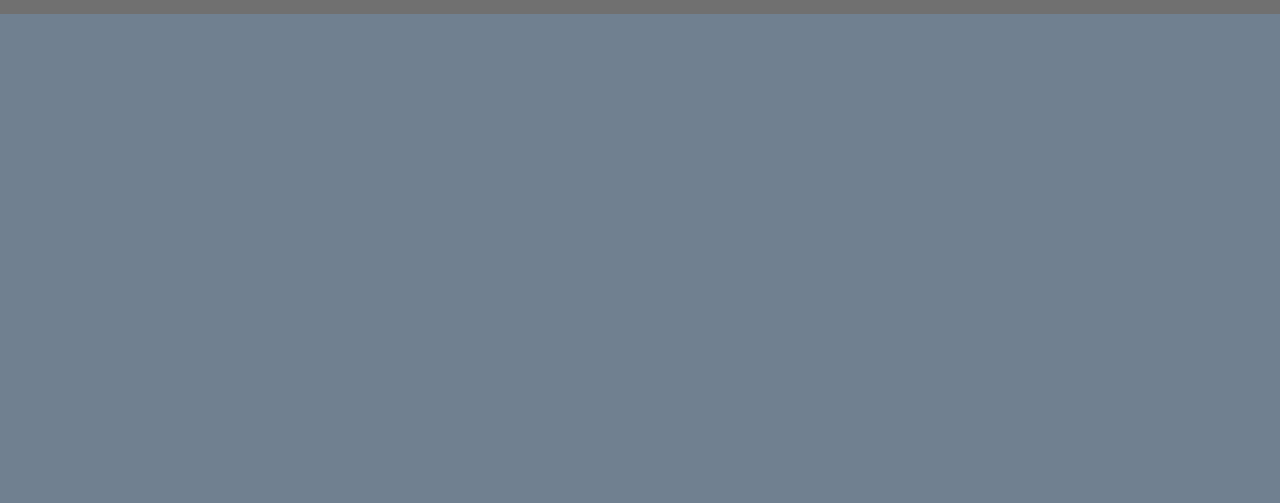
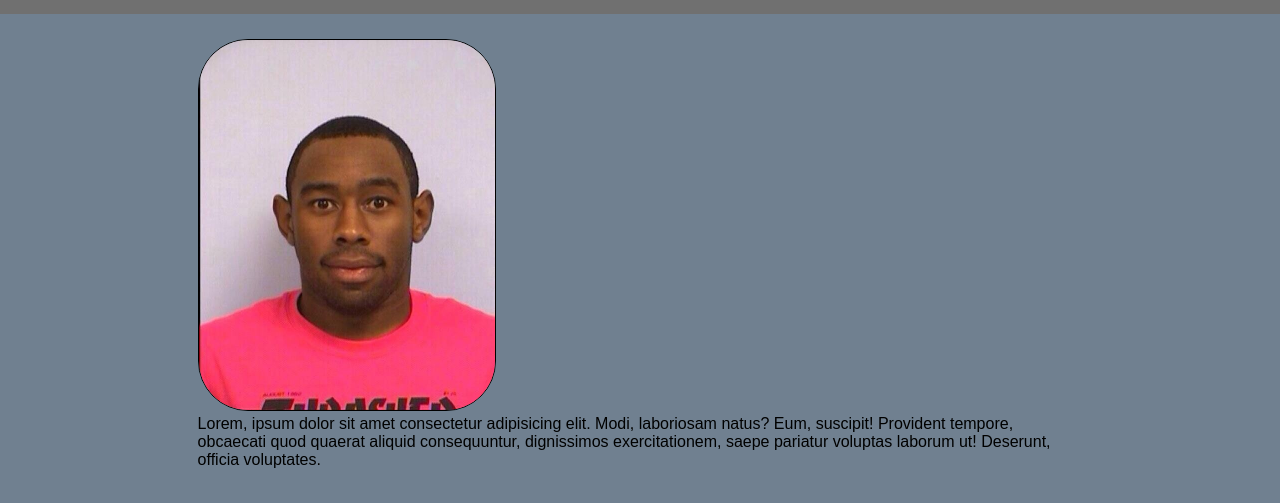
Before and after one commit to borsodi-koppany/IKTw_Projekt_2023, a plain HTML site: page index.html in a window 1280 px wide. Shown: the part 61-564 px from the top of the page. Drawn offline with Linux system fonts and the light colour scheme.

Commit message:
nincs kész, de haladunk

```diff
--- a/index.html
+++ b/index.html
@@ -5,15 +5,24 @@
     <meta name="viewport" content="width=device-width, initial-scale=1.0" />
     <title>Ken Block</title>
     <link rel="stylesheet" href="style.css" />
+    <link rel="icon" type="image/x-icon" href="Kepek/_previmg.ico">
     <script src="script.js" defer></script>
   </head>
   <body>
     <div class="navbar">
       <ul class="navbar-list">
-        <li class="navbar-item"><a href="" class="navbar-link">Élete</a></li>
+        <li class="navbar-item"><a href="#elete" class="navbar-link">Élete</a></li>
         <li class="navbar-item"><a href="" class="navbar-link">Autói</a></li>
         <li class="navbar-item"><a href="" class="navbar-link">Játék</a></li>
       </ul>
     </div>
+    <div id="elete">
+        <div class="kep">
+            <img src="Kepek/placeholder.jpg" alt="Ken Block" id="kep1">
+        </div>
+        <div class="szoveg">
+            Lorem, ipsum dolor sit amet consectetur adipisicing elit. Modi, laboriosam natus? Eum, suscipit! Provident tempore, obcaecati quod quaerat aliquid consequuntur, dignissimos exercitationem, saepe pariatur voluptas laborum ut! Deserunt, officia voluptates.
+        </div>
+    </div>
   </body>
 </html>
--- a/style.css
+++ b/style.css
@@ -36,3 +36,20 @@ body {
     background-color: rgb(121, 180, 32);
     transition: 0.5s;
 }
+
+#elete{
+    width: 70%;
+    margin: 0 auto;
+    margin-top: 100px;
+}
+
+#kep1 {
+    border-radius: 50px;
+    width: 296px;
+    height: 370px;
+    border: 1px solid black;
+}
+
+.kep .szoveg {
+    float: left;
+}
```
Also changed, not shown: Kepek/_previmg.ico (added), Kepek/d4589837760f4ff26cdee254f24a59cc.png (added), Kepek/placeholder.jpg (added).
